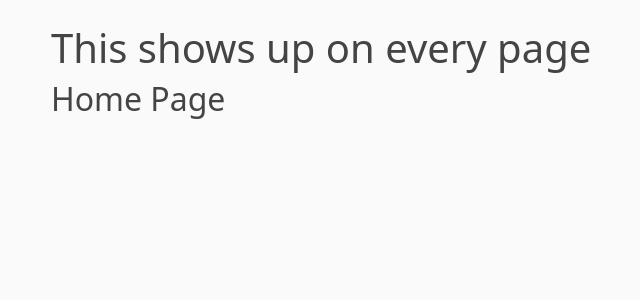
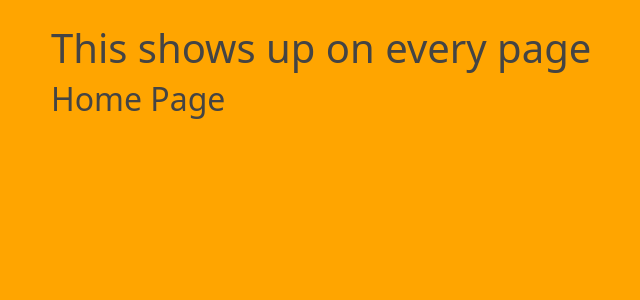
Before and after one commit to snugcoder/SEOwebapp, a Flask app: page /home in a window 1280 px wide. Shown: the part 56-356 px from the top of the page, without its empty margins (31-671 px from the left). Run offline with Flask 3, Linux system fonts and the light colour scheme.

Commit message:
Styles.css addition

```diff
--- /dev/null
+++ b/styles.css
@@ -0,0 +1 @@
+/* changing how home looks */
--- a/templates/layout.html
+++ b/templates/layout.html
@@ -1,6 +1,3 @@
-
-
-
 <!DOCTYPE html>
 <html>
 
@@ -37,6 +34,15 @@
     </div>
   </main>
   <script src="https://cdn.jsdelivr.net/npm/bootstrap@5.0.2/dist/js/bootstrap.bundle.min.js" integrity="sha384-MrcW6ZMFYlzcLA8Nl+NtUVF0sA7MsXsP1UyJoMp4YLEuNSfAP+JcXn/tWtIaxVXM" crossorigin="anonymous"></script>
+
+
+  <!-- styling our home page -->
+  <style>
+    body{
+      background-color: orange;
+    }
+  </style>
+
 </body>
 
 </html>
```
